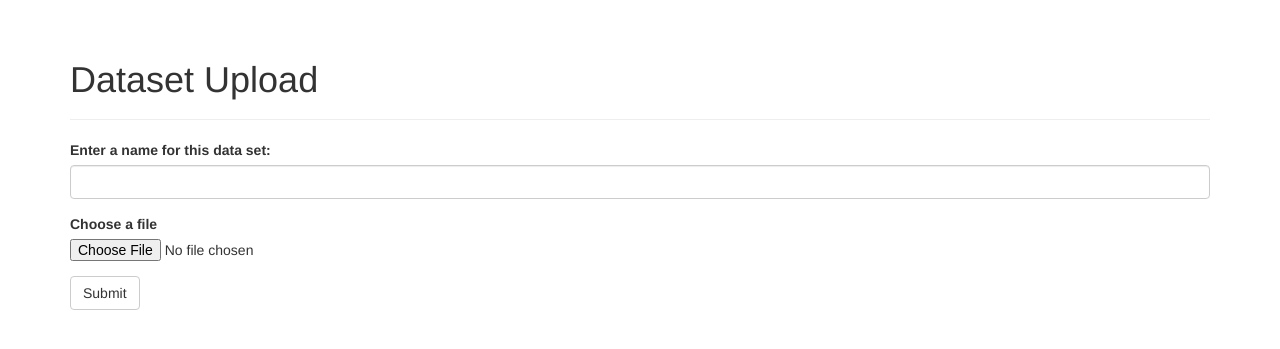
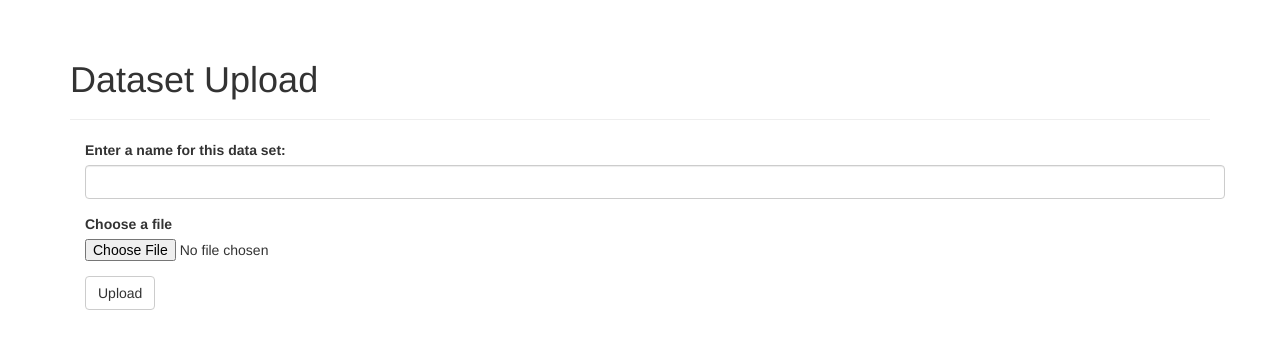
Before and after one commit to tommaho/vizzy, a Flask app: page /data in a window 1280 px wide. Shown: the part 52-401 px from the top of the page. Run offline with Flask 3, Linux system fonts and the light colour scheme; some libraries are stand-ins or nearby versions.

Commit message:
non functioning upload content

```diff
--- a/app.py
+++ b/app.py
@@ -6,7 +6,7 @@ from wtforms import StringField, SubmitField
 from wtforms.validators import DataRequired
 import pandas as pd
 
-class NameForm(FlaskForm):
+class UploadForm(FlaskForm):
     data_name = StringField('Enter a name for this data set:', validators=[DataRequired()])
     csv_file = FileField('Choose a file', validators=[
         FileRequired(),
@@ -14,7 +14,10 @@ class NameForm(FlaskForm):
         FileSize(max_size=100 * 1024, message='File must be less than 100kb'),
     ])
 
-    submit = SubmitField('Submit')
+    submit = SubmitField('Upload')
+
+class StoreForm(FlaskForm):
+    submit = SubmitField('Store this csv data')
 
 app = Flask(__name__)
 bootstrap = Bootstrap(app)
@@ -34,20 +37,33 @@ def home():  # put application's code here
 
 @app.route('/data', methods=['GET', 'POST'])
 def data():  # put application's code here
-    data_name = None
-    form = NameForm()
-    data_table = None
-    if form.validate_on_submit():
-        data_name = form.data_name.data
-        data_table = (pd.read_csv(form.csv_file.data)
-                      .to_html(index=False
+    csv_name = None
+    upload_form = UploadForm()
+    store_form = StoreForm()
+    #data_table = None
+    csv_html = None
+    is_final_commit = False
+
+    if upload_form.validate_on_submit():
+        csv_name = upload_form.data_name.data
+        csv_to_pd = pd.read_csv(upload_form.csv_file.data)
+        csv_html = (csv_to_pd.to_html(index=False
                                , classes='table table-bordered table-striped'
                                , table_id='data_table'))
-        form.data_name.data = ''
+        #data_sql = csv_to_pd.to_sql('data_table')
+        upload_form.data_name.data = ''
+
+    elif store_form.validate_on_submit():
+        is_final_commit = True
+
+        #write to database
+
     return render_template('data.html'
-                           , form=form
-                           , data_name=data_name
-                           , table=data_table)
+                           , upload_form=upload_form
+                           , store_form=store_form
+                           , data_name=csv_name
+                           , table=csv_html
+                           , is_final_commit=is_final_commit)
 
 
 @app.route('/viz')
--- a/templates/data.html
+++ b/templates/data.html
@@ -4,22 +4,43 @@
 {% block title %}Vizzy Data{% endblock %}
 
 {% block page_content %}
+    {% if  is_final_commit %}
+            <div class="page-header">
 
-    {% if  table == None %}
+            <h1>CSV file stored!</h1>
+        </div>
+                <div class="container">
+                <p>
+             <h3><a href="/viz">Vizualize Data</a></h3>
+                <br>
+             <h3><a href="/data">Upload Data</a></h3>
+                </p>
 
-<div class="page-header">
-    <h1>Dataset Upload</h1>
+        </div>
+    {% else%}
+
+{%   if  table == None %}
+
+        <div class="page-header">
+            <h1>Dataset Upload</h1>
+        </div>
+<div class="container">
+    {{ wtf.quick_form(upload_form) }}
 </div>
-
-    {{ wtf.quick_form(form) }}
-
-{% else %}
+        {% else %}
 
     <div class="page-header">
     <h1>Dataset Review: {{ data_name }} </h1>
+
 </div>
+    <div class="container">
+      {{ wtf.quick_form(store_form) }}
     {{ table | safe }}
+
+    </div>
+
 
 
     {% endif %}
+        {% endif %}
 {% endblock %}
--- a/templates/viz.html
+++ b/templates/viz.html
@@ -6,4 +6,7 @@
 <div class="page-header">
     <h1>Visualize</h1>
 </div>
+    <div class="container">
+    stuff
+    </div>
 {% endblock %}
```
Also changed, not shown: templates/index.html (+7 -0 lines).
